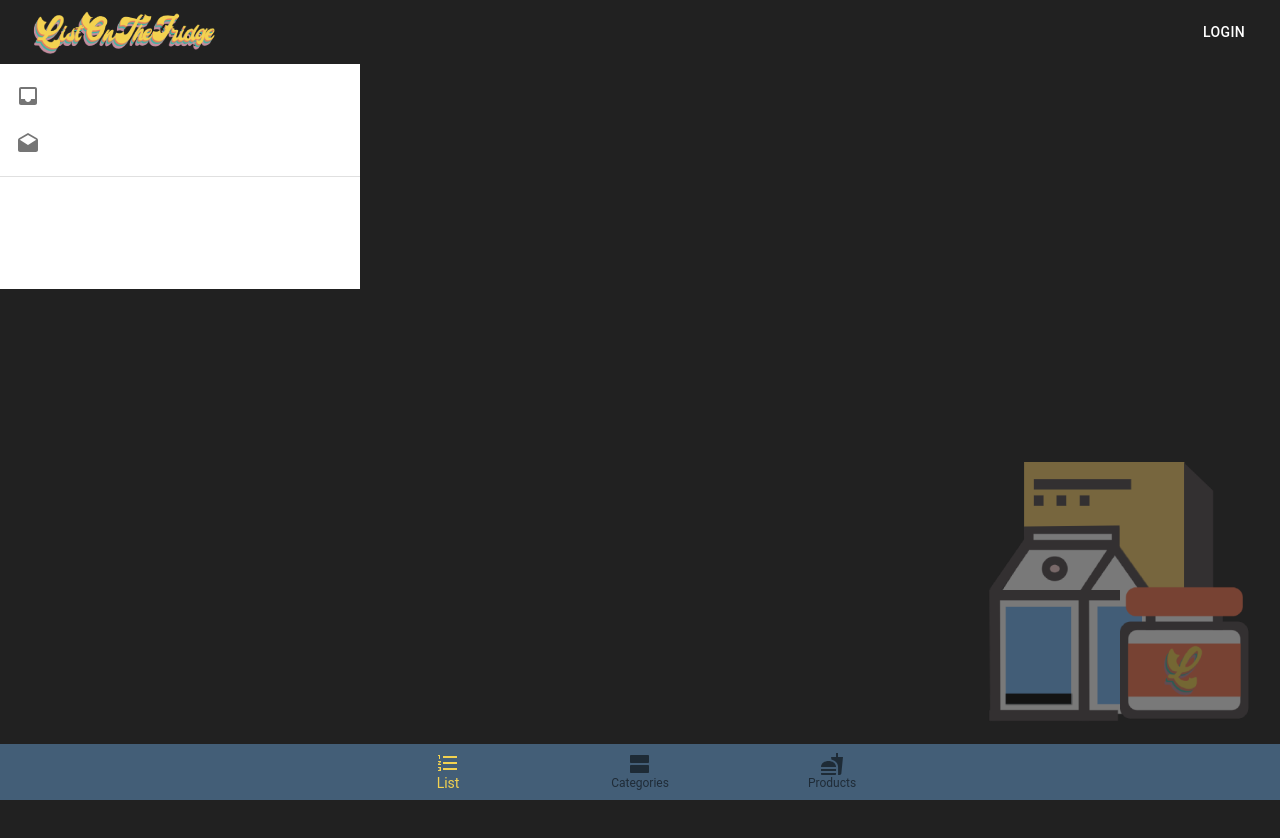
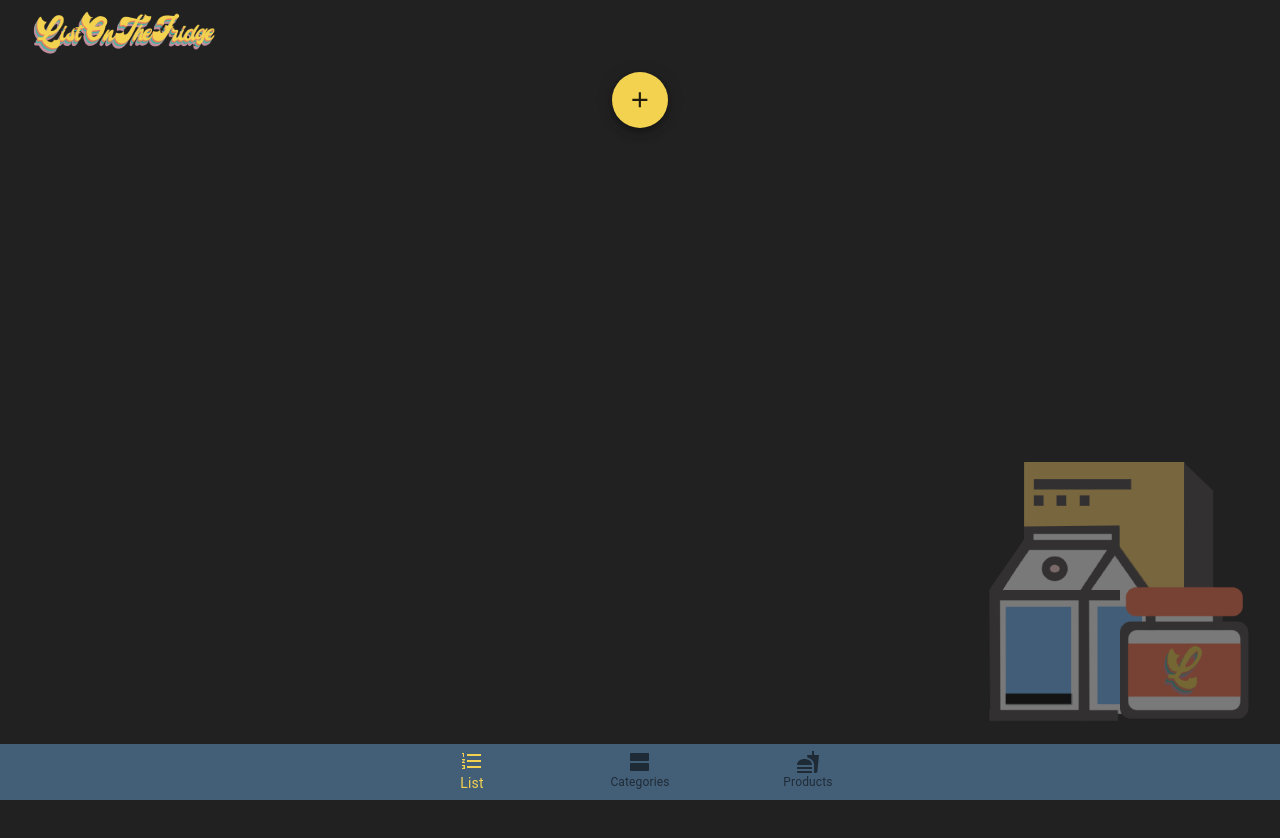
Before and after one commit to alxmrd/list_on_the_fridge, a React (Create React App) app: page /list_on_the_fridge/SimpleList in a window 1280 px wide. Shown: the top 838 px of the page. Built offline with nearby package versions, Linux system fonts and the light colour scheme.

Commit message:
add fab button

```diff
--- a/src/App.js
+++ b/src/App.js
@@ -7,10 +7,28 @@ import Categories from "./components/Categories.js";
 import SimpleList from "./components/SimpleList.js";
 import Products from "./components/Products.js";
 import { BrowserRouter as Router, Switch, Route } from "react-router-dom";
+import CssBaseline from "@material-ui/core/CssBaseline";
+import { MuiThemeProvider, createMuiTheme } from "@material-ui/core/styles";
 
+const theme = createMuiTheme({
+  palette: {
+    primary: {
+      main: "#3D3D3D",
+    },
+    secondary: {
+      main: "#F3D250",
+    },
+  },
+  typography: {
+    fontFamily: "Arial",
+    fontSize: 15,
+  },
+});
 function App() {
   return (
     <div className="App">
+      <CssBaseline />
+      <MuiThemeProvider theme={theme}>
         <LogoAppBar />
 
         <header className="App-header">
@@ -33,6 +51,7 @@ function App() {
             <BottomNavigate />
           </Router>
         </header>
+      </MuiThemeProvider>
     </div>
   );
 }
--- a/src/components/AppBar.js
+++ b/src/components/AppBar.js
@@ -32,7 +32,6 @@ export default function LogoAppBar() {
       >
         <Toolbar className={classes.toolBar}>
           <img src={logoFont} alt="logo" />
-          <Button color="inherit">Login</Button>
         </Toolbar>
       </AppBar>
     </div>
--- a/src/components/SimpleList.js
+++ b/src/components/SimpleList.js
@@ -1,53 +1,27 @@
 import React from "react";
 import { makeStyles } from "@material-ui/core/styles";
-import List from "@material-ui/core/List";
-import ListItem from "@material-ui/core/ListItem";
-import ListItemIcon from "@material-ui/core/ListItemIcon";
-import ListItemText from "@material-ui/core/ListItemText";
-import Divider from "@material-ui/core/Divider";
-import InboxIcon from "@material-ui/icons/Inbox";
-import DraftsIcon from "@material-ui/icons/Drafts";
+import Fab from "@material-ui/core/Fab";
+import AddIcon from "@material-ui/icons/Add";
 
 const useStyles = makeStyles((theme) => ({
   root: {
-    width: "100%",
-    maxWidth: 360,
-    backgroundColor: theme.palette.background.paper,
+    "& > *": {
+      margin: theme.spacing(1),
+    },
+  },
+  extendedIcon: {
+    marginRight: theme.spacing(1),
   },
 }));
-
-function ListItemLink(props) {
-  return <ListItem button component="a" {...props} />;
-}
 
 export default function SimpleList() {
   const classes = useStyles();
 
   return (
     <div className={classes.root}>
-      <List component="nav" aria-label="main mailbox folders">
-        <ListItem button>
-          <ListItemIcon>
-            <InboxIcon />
-          </ListItemIcon>
-          <ListItemText primary="Inbox" />
-        </ListItem>
-        <ListItem button>
-          <ListItemIcon>
-            <DraftsIcon />
-          </ListItemIcon>
-          <ListItemText primary="Drafts" />
-        </ListItem>
-      </List>
-      <Divider />
-      <List component="nav" aria-label="secondary mailbox folders">
-        <ListItem button>
-          <ListItemText primary="Trash" />
-        </ListItem>
-        <ListItemLink href="#simple-list">
-          <ListItemText primary="Spam" />
-        </ListItemLink>
-      </List>
+      <Fab color="secondary" aria-label="add">
+        <AddIcon />
+      </Fab>
     </div>
   );
 }
```
Lines whose indentation alone changed are shown as unchanged.
